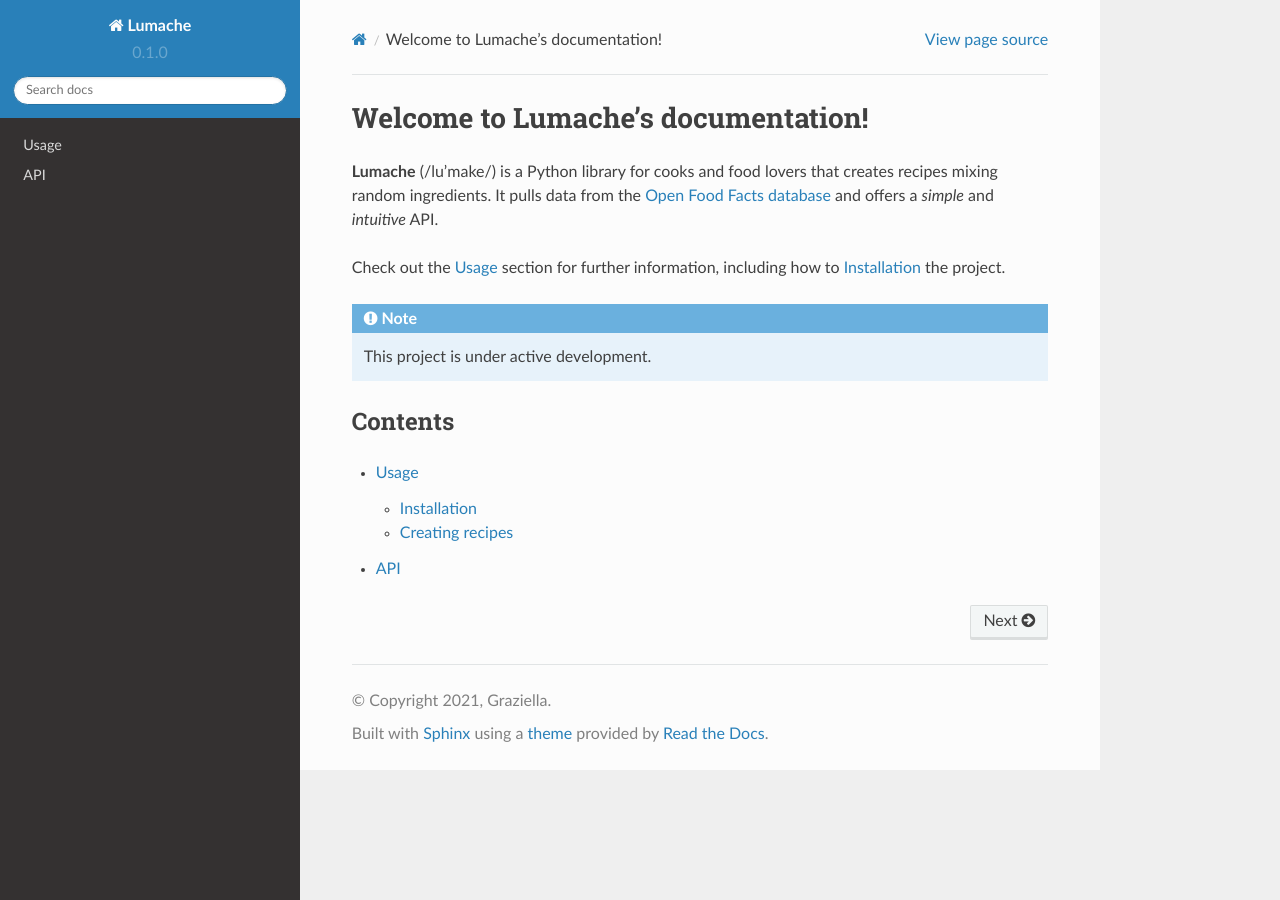
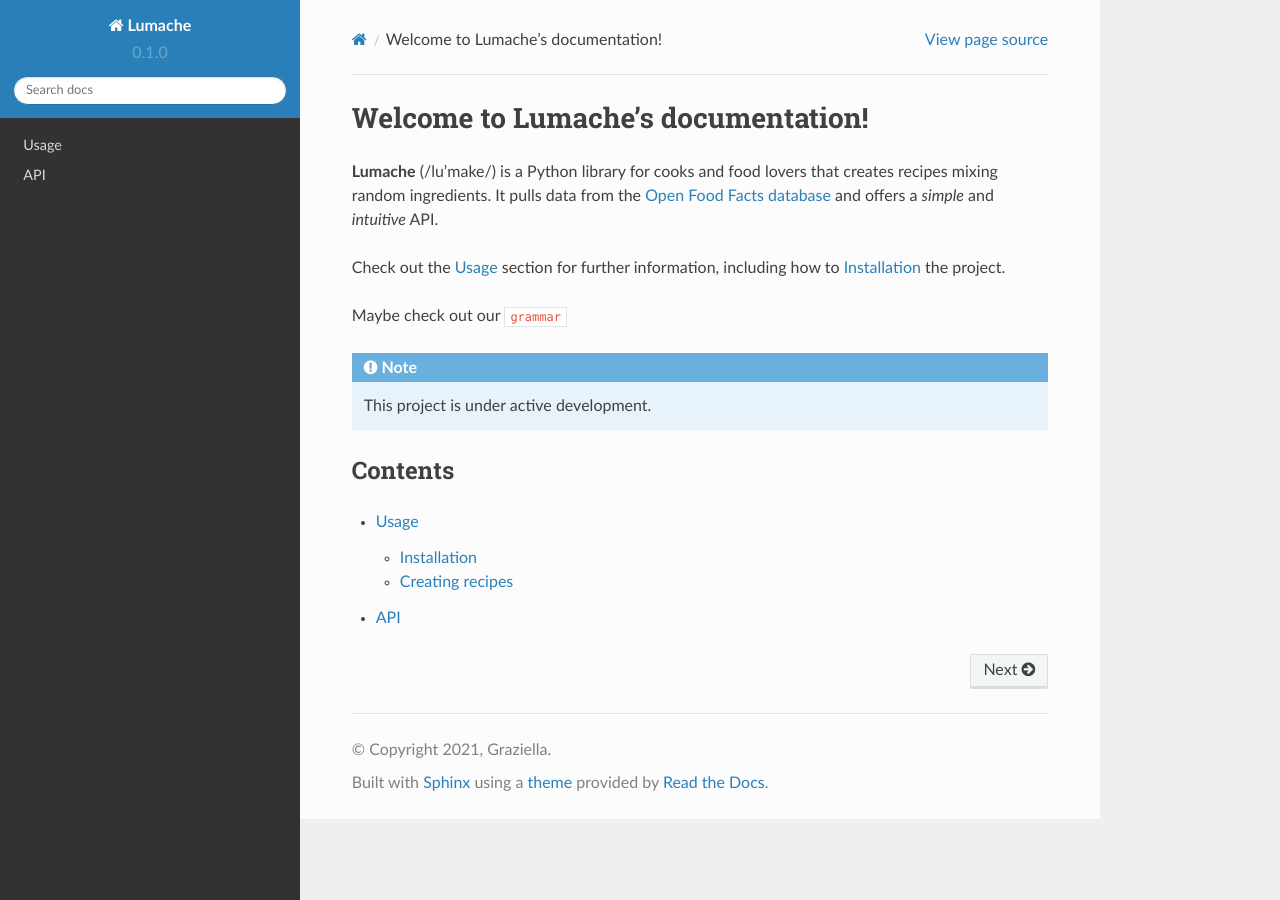
Before and after one commit to bachelor-group-66-systemf/language-report, a Sphinx documentation site: the page built from docs/source/index.rst, in a window 1280 px wide. Built offline with Sphinx 7.4.7 and the Read the Docs theme 2.0.0, drawn with Linux system fonts in a browser that asks for light colours; cross-references to code outside the pages are shown as plain code.

Commit message:
Tried adding a new section

````diff
--- /dev/null
+++ b/docs/source/Grammar.rst
@@ -0,0 +1,5 @@
+# Here is a short description over the grammar of our language
+
+```
+expr ::= Integer | Expr + Expr | Expr * Expr
+```
--- a/docs/source/index.rst
+++ b/docs/source/index.rst
@@ -8,6 +8,8 @@
 
 Check out the :doc:`usage` section for further information, including
 how to :ref:`installation` the project.
+
+Maybe check out our :grammar:`grammar`
 
 .. note::
 
````
